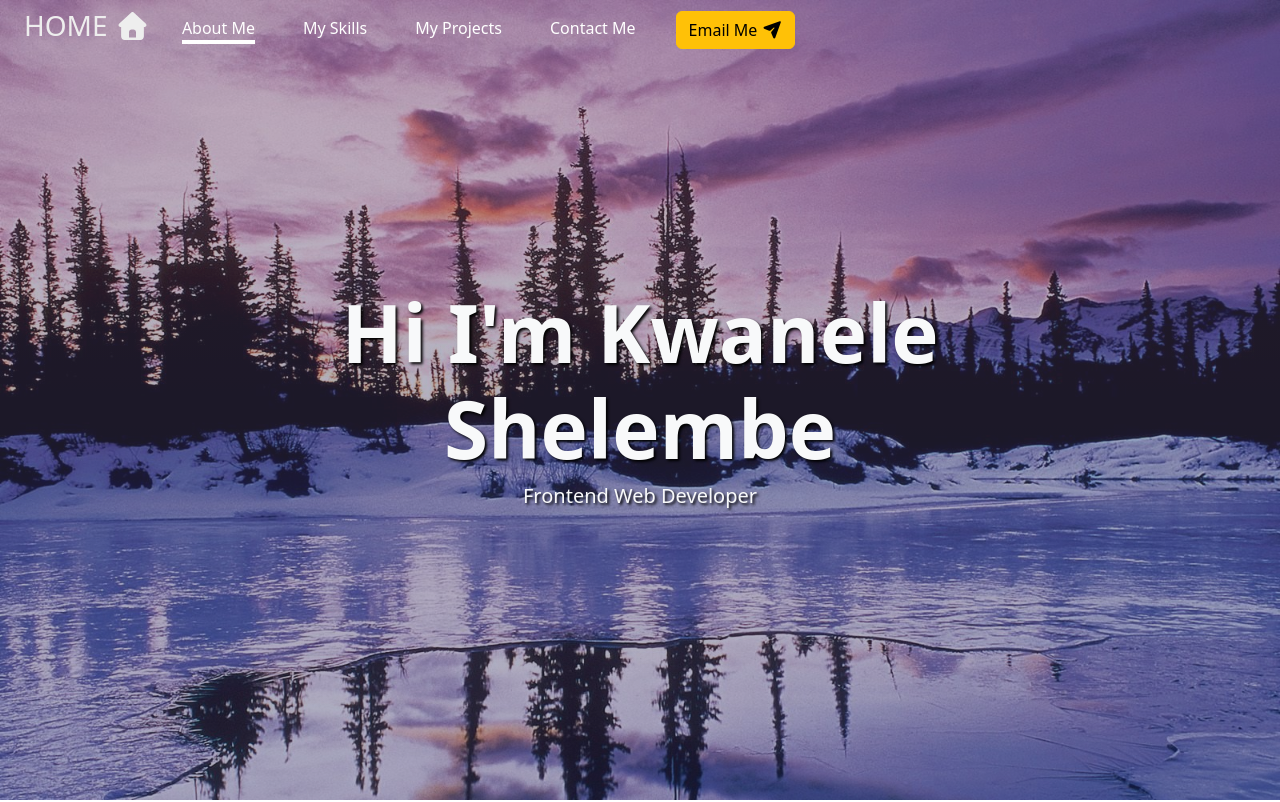
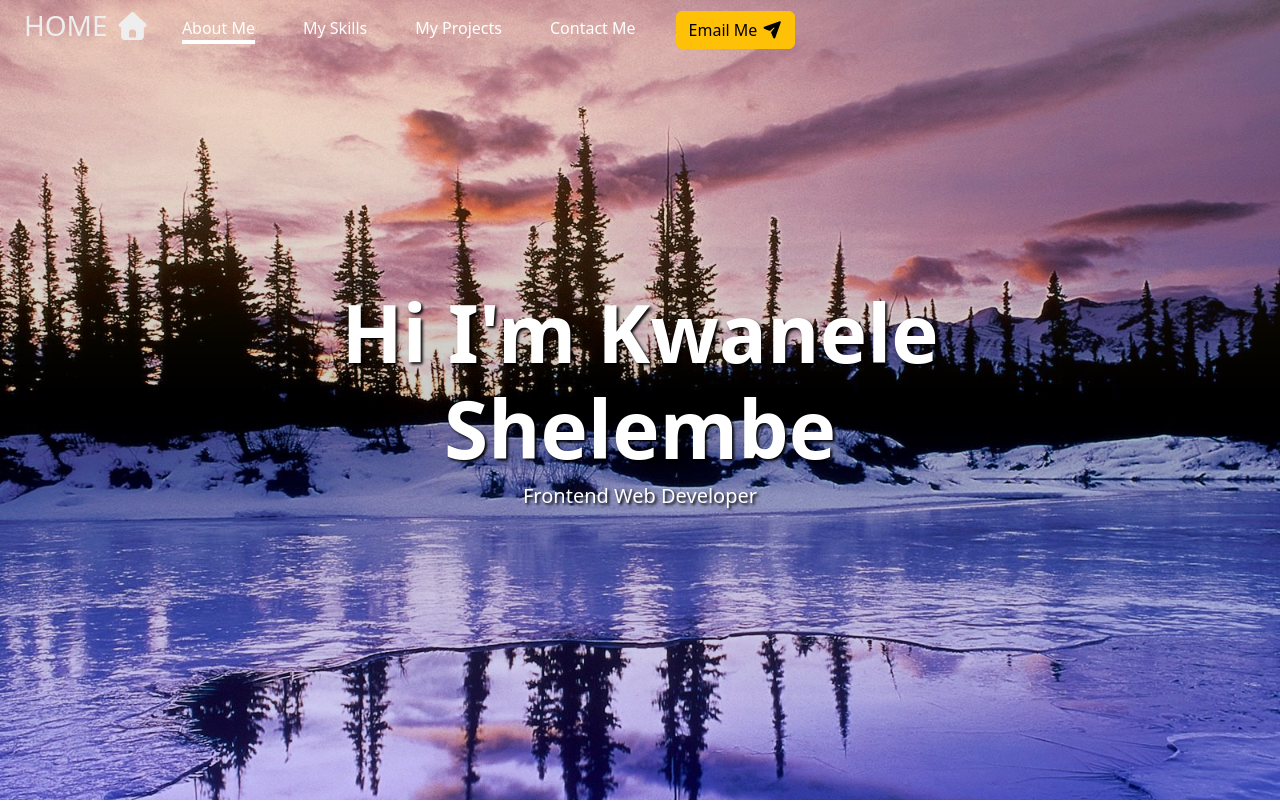
Before and after one commit to kwaneleshelembe/portfolio, a website: page index.html in a window 1280 px wide. Shown: the top 802 px of the page. Drawn offline with Linux system fonts and the light colour scheme.

Commit message:
redesigned cover and navbar email button

```diff
--- a/css/styles.css
+++ b/css/styles.css
@@ -3,6 +3,7 @@ nav{
 	color: #eee!important;
 	/*border-bottom: 2px solid white;*/
 	transition: 500ms;
+	padding: 0;
 }
 
 .black-nav{
@@ -42,28 +43,35 @@ nav{
 	top: 5em;
 }
 
+#cover-behind{
+	height: 100vh;
+	position: absolute;
+	width: 100%;
+	background: linear-gradient(orange,black,blue);
+}
+
 #cover{
 	height: 100vh;
 	position: relative;
-	isolation: isolate;
+	opacity: 0.8;
 	background: linear-gradient(rgb(97,68,98),rgb(46, 55, 102));
-	text-shadow: black 2px 2px 3px ;
-	display: flex;
-	flex-direction: column;
-	justify-content: center;
-	align-items: center;
-}
-
-#cover:after{
-	content: "";
-	position: absolute;
-	height: 100%;
-	z-index: -1;
-	inset: 0;
-	opacity: 0.6;
 	background-image: url("../images/562581-winter-nature-snow-beautiful-lovely-landscape-landscapes.jpg");
 	background-size: cover;
 	background-attachment: fixed;
+}
+
+#cover-text{
+	text-shadow: black 2px 2px 3px;
+	text-align: center;
+	height: 100vh;
+	width: 100%;
+	position: absolute;
+	top: 0;
+	display: flex;
+	justify-content: center;
+	align-items: center;
+	flex-direction: column;
+	color: white;
 }
 
 .heading{
--- a/index.html
+++ b/index.html
@@ -46,15 +46,24 @@
 						<a href="#contacts" class="link nav-link fw-light">Contact Me</a>
 					</li>
 				</ul>
-				<form action="mailto:kwaneleshelembe841@gmail.com">
-					<button class="btn btn-warning">Email Me <i class="fa fa-paper-plane"></i></button>
-				</form>
+
+				<a href="mailto:kwaneleshelembe841@gmail.com" class="btn btn-warning">
+					Email Me <i class="fa fa-paper-plane"></i>
+				</a>
 			</div>
 		</nav>
+
+		<div id="cover-behind"></div>
+
 		<div id="cover" class="text-center text-light">
+
+		</div>
+
+		<div id="cover-text">
 			<h1 class="display-1 fw-bolder">Hi I'm Kwanele <br>Shelembe</h1>
 			<h2 class="lead">Frontend Web Developer</h2>
 		</div>
+
 	</header>
 	<main class="container">
 		<section id="about-me" class="py-5">
```
